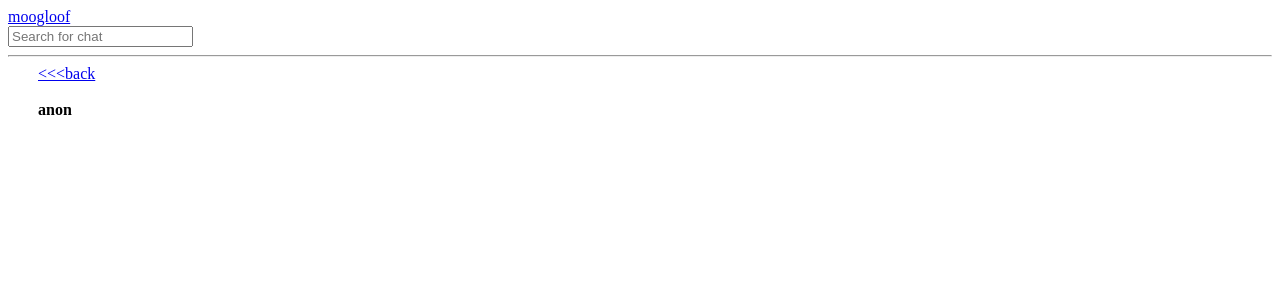
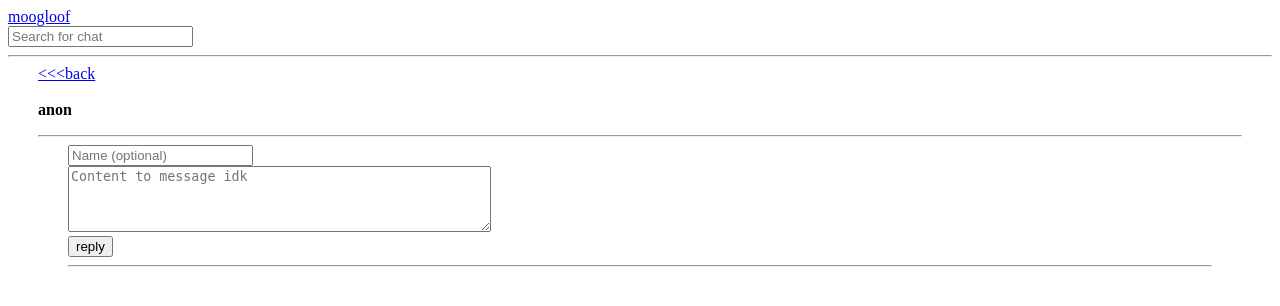
Before and after one commit to moogloof/moogloof.com, a Flask app: template moogloof/templates/chat/message.html in a window 1280 px wide. Shown: the top 306 px of the page. Run offline with Flask 2, Linux system fonts and the light colour scheme; the template is opened without the code that fills it, so the values that code supplies are empty.

Commit message:
Added replies to msgs

```diff
--- a/moogloof/templates/chat/message.html
+++ b/moogloof/templates/chat/message.html
@@ -10,4 +10,27 @@
 <b>anon</b>
 {% endif %}
 <p>{{ message.content }}</p>
+<hr>
+<div style="padding-left: 30px; padding-right: 30px;">
+	<form action="{{ url_for('create_chat') }}" method="POST">
+		<input type="text" name="head" style="display: none;" value="{{ message._id }}">
+		<input type="text" name="name" placeholder="Name (optional)">
+		<br>
+		<textarea placeholder="Content to message idk" rows="4" cols="50" name="content" required></textarea>
+		<br>
+		<button type="submit">reply</button>
+	</form>
+	<hr>
+	<div style="padding-left: 30px; padding-right: 30px;">
+		{% for reply in replies %}
+		{% if reply.author %}
+		<b>{{ reply.author }}</b>
+		{% else %}
+		<b>anon</b>
+		{% endif %}
+		<p>{{ reply.content }}</p>
+		<hr>
+		{% endfor %}
+	</div>
+</div>
 {% endblock content %}
```
Also changed, not shown: moogloof/chat_views.py (+13 -4 lines).
